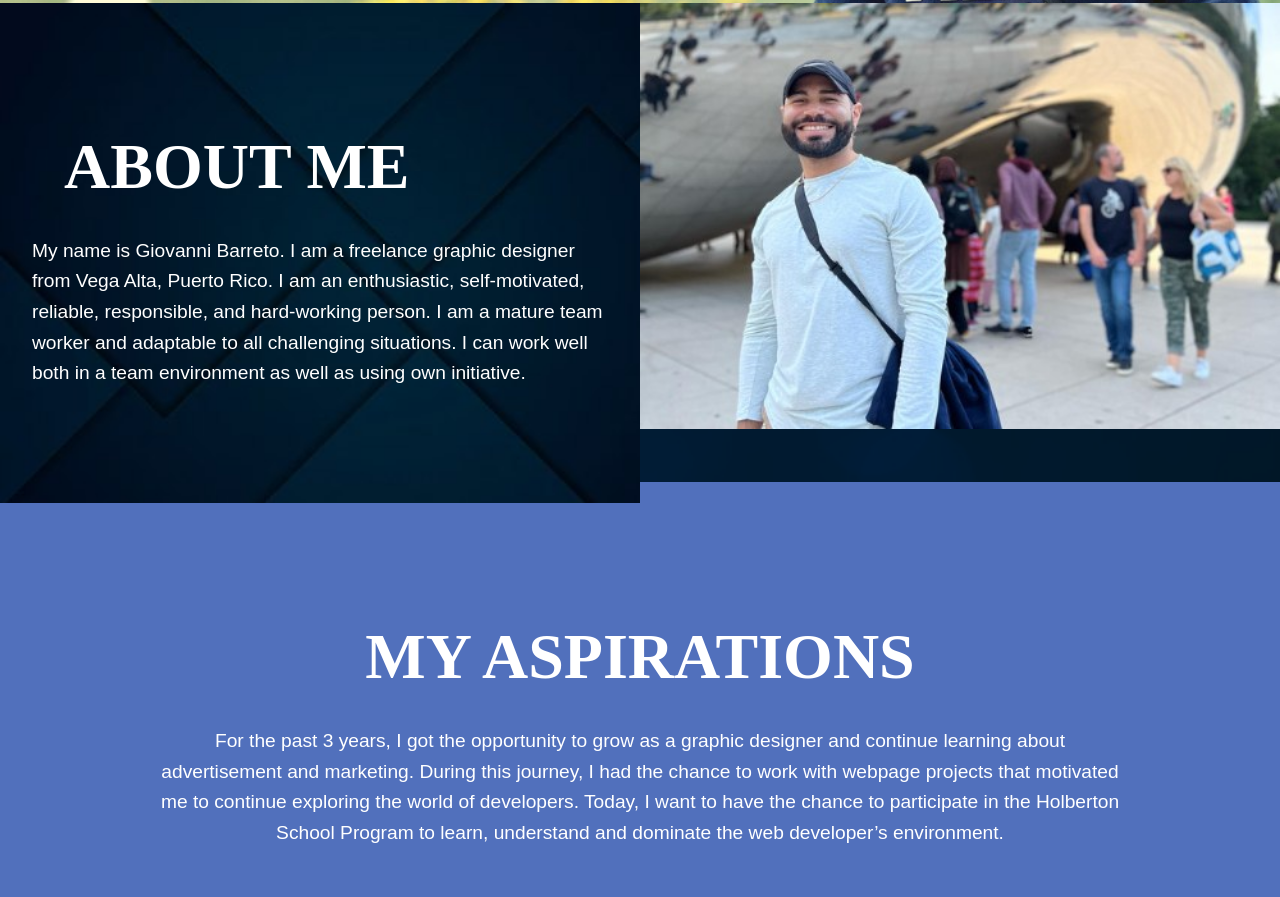
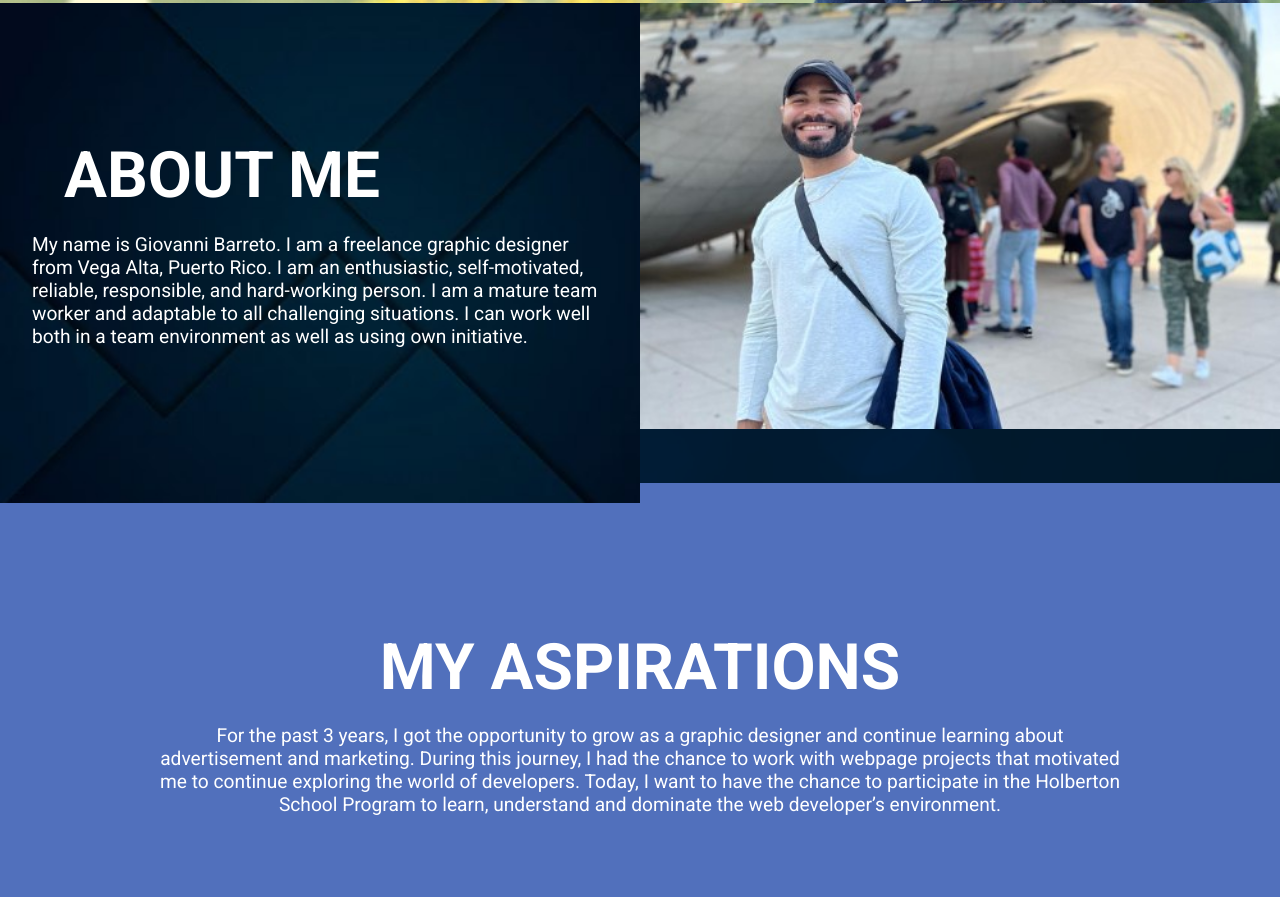
Before and after one commit to GioBC3/Webpage, a plain HTML site: page index.html in a window 1280 px wide. Shown: the part 623-1520 px from the top of the page. Drawn offline with Linux system fonts and the light colour scheme; files whose address does not match are found by name.

Commit message:
fix-smooth

```diff
--- a/css/style.css
+++ b/css/style.css
@@ -1,22 +1,26 @@
-        /* HTML */
-
+@import url('https://fonts.googleapis.com/css2?family=Roboto:wght@300;400;700&display=swap');
 html {
     scroll-behavior: smooth;
 }
 
 body {
-            font-family: arial, helvetica;
+    font-family: Roboto, arial;
     color: #333;
     font-size: 1.2rem;
-            line-height: 1.6em;
     background: #e8e8e8;
+    margin: 0;
+}
+
+body h1,
+body h2,
+body h3,
+body h4 {
     margin: 0;
 }
 
 img {
     width: 100%;
 }
-        /* HEADER */
 
 .header {
     background: #1D2F54;
@@ -71,6 +75,8 @@
     padding-left: 0;
     width: 20rem;
 }
+
+
 /* BODY */
 
 .main {
@@ -80,6 +86,10 @@
 .hero-img {
     width: 100%;
     top: 0;
+}
+
+section {
+    scroll-margin-top: 106px;
 }
 
 .section-one {
@@ -148,6 +158,9 @@
 }
 
 .box-text-1 {
+    display: flex;
+    flex-direction: column;
+    justify-content: center;
     background-image: url(img/back1.jpg);
     background-size: cover;
     color: white;
@@ -157,9 +170,7 @@
 
 .box-text-1 h2 {
     text-align: left;
-            padding-top: 6rem;
     padding-left: 4rem;
-            font-family: avenir;
     font-size: 4rem;
     text-transform: uppercase;
 }
@@ -170,17 +181,17 @@
 }
 
 .section-two {
+    display: flex;
+    flex-direction: column;
+    justify-content: center;
     background-color: rgb(81, 112, 188);
     width: 100%;
     height: 500px;
     color: white;
-            margin-top: -3.35rem;
     text-align: center;
 }
 
 .section-two h2 {
-            padding-top: 10rem;
-            font-family: avenir;
     font-size: 4rem;
     text-transform: uppercase;
 }
@@ -199,7 +210,6 @@
 .section-tree h2 {
     padding-top: 4rem;
     padding-left: 4rem;
-            font-family: avenir;
     font-size: 4rem;
     text-transform: uppercase;
 }
@@ -211,7 +221,7 @@
 }
 
 p {
-            margin-bottom: 1.6em;
+    /* margin-bottom: 1.6em; */
 }
 
 .footer {
```
Lines whose indentation alone changed are shown as unchanged.
